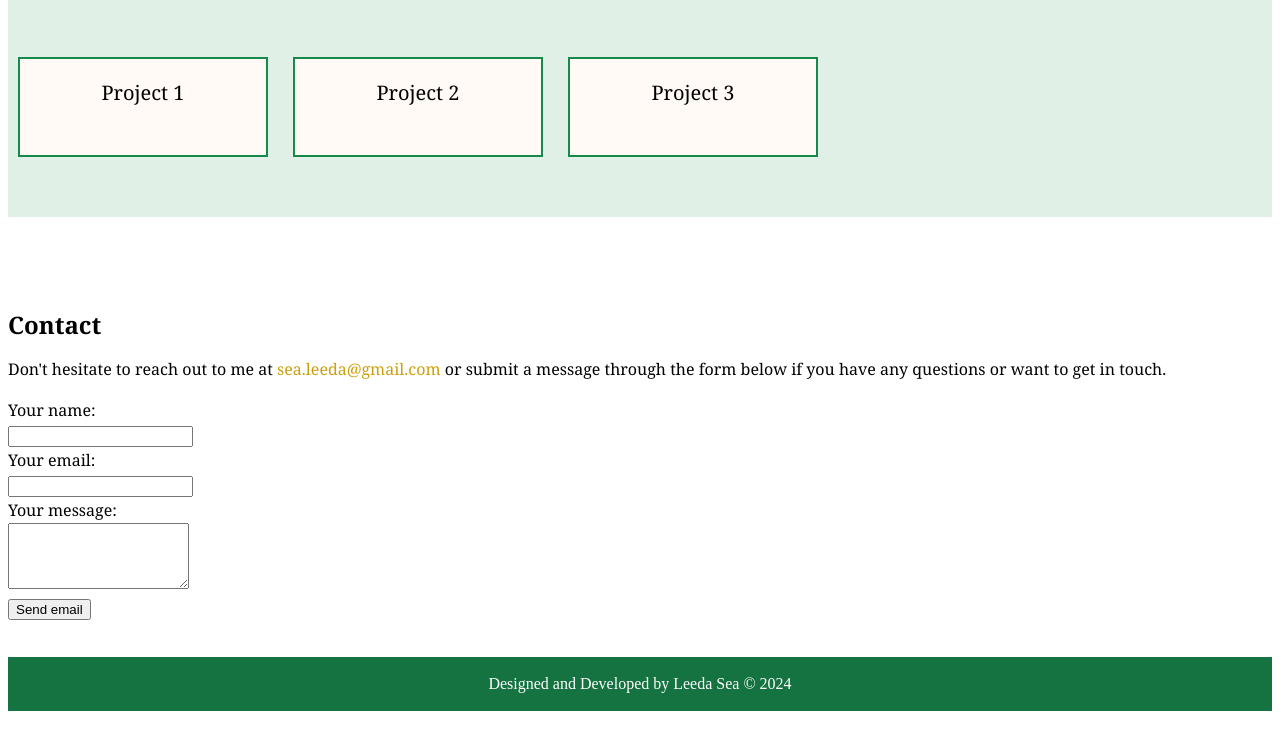
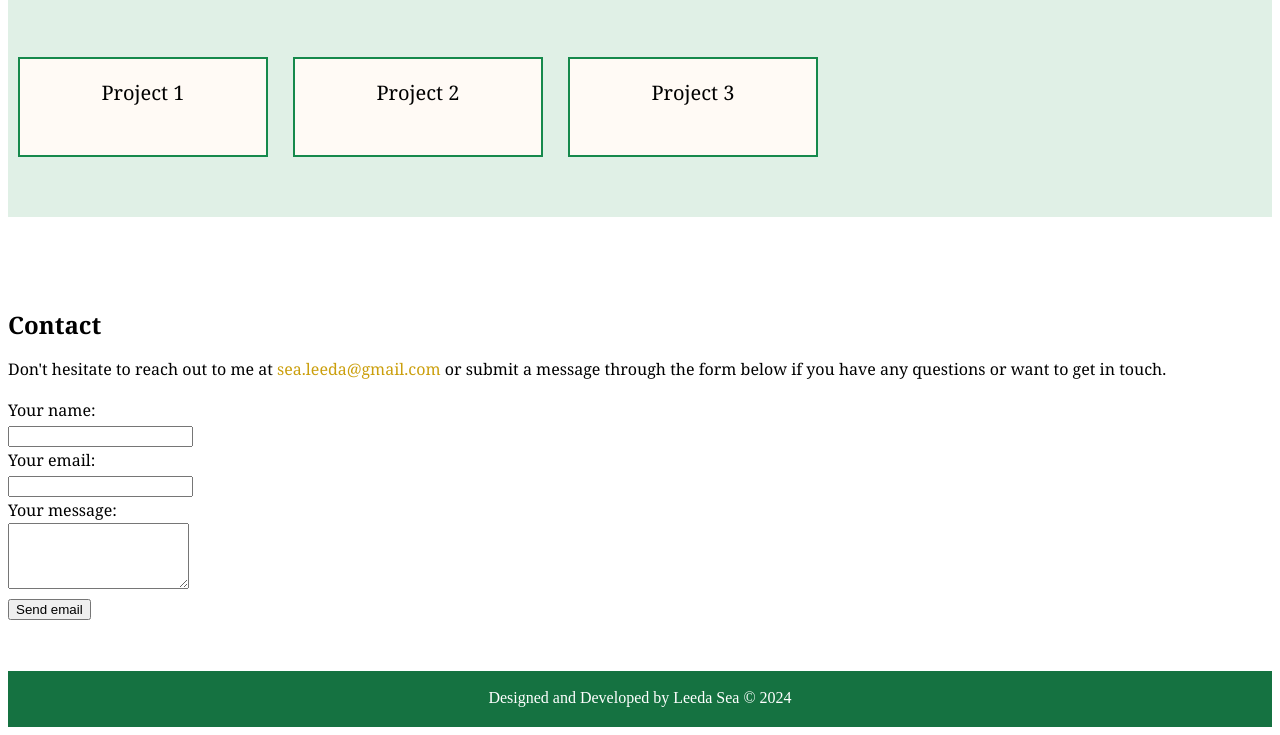
Before and after one commit to leedle20/personal-portfolio, a plain HTML site: page index.html in a window 1280 px wide. Shown: the part 576-1311 px from the top of the page. Drawn offline with Linux system fonts and the light colour scheme.

Commit message:
Updated HTML and CSS code
Removed some <br> in HTML and added padding instead in CSS.

```diff
--- a/styles.css
+++ b/styles.css
@@ -129,6 +129,7 @@ li a:hover {
   font-family: "Georgia", serif;
   padding-top: 75px;
   line-height: 25px;
+  padding-bottom: 50px;
 }
 
 
@@ -136,7 +137,7 @@ li a:hover {
 .textbox{
     height: 100px;
     width: 400px;
-    }
+  }
 
 
 .footer{
@@ -146,4 +147,5 @@ li a:hover {
   background-color: #157241;
   color: white;
   text-align: center;
+  padding-bottom: 20px;
 }
```
Also changed, not shown: index.html (+0 -4 lines).
